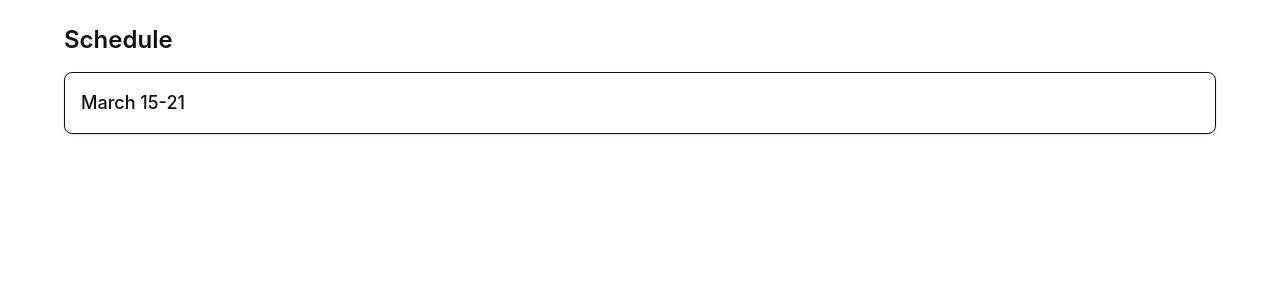
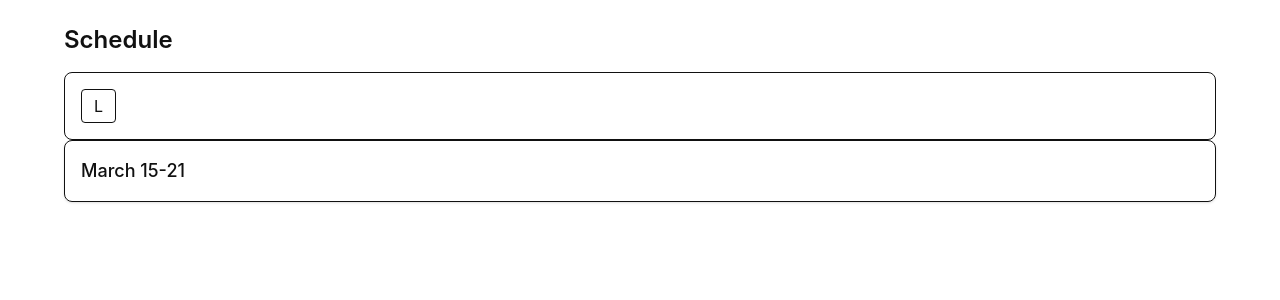
Before and after one commit to brentcrosby/eyebrow-hub, a Next.js app: page /admin/schedule in a window 1280 px wide. Shown: the top 300 px of the page. Built offline with nearby package versions, Linux system fonts and the light colour scheme.

Commit message:
Logic for going one week back

```diff
--- a/app/admin/(panel)/schedule/page.tsx
+++ b/app/admin/(panel)/schedule/page.tsx
@@ -1,8 +1,12 @@
-function getCurrentWeekRange() {
-  const today = new Date();
-  const dayOfWeek = today.getDay(); // 0 (Sunday) to 6 (Saturday)
-  const startOfWeek = new Date(today);
-  startOfWeek.setDate(today.getDate() - dayOfWeek);
+"use client";
+
+import { useState } from "react";
+
+function getCurrentWeekRange( date: Date) {
+
+  const dayOfWeek = date.getDay(); // 0 (Sunday) to 6 (Saturday)
+  const startOfWeek = new Date(date);
+  startOfWeek.setDate(date.getDate() - dayOfWeek);
   const endOfWeek = new Date(startOfWeek);
   endOfWeek.setDate(startOfWeek.getDate() + 6);
 
@@ -19,12 +23,32 @@ function getCurrentWeekRange() {
 }
 
 export default function AdminSchedulePage() {
-  const currentWeekRange = getCurrentWeekRange();
+
+  const [currentDate, setCurrentDate] = useState(new Date());
+
+  const currentWeekRange = getCurrentWeekRange(currentDate);
+
+  function handlePreviousWeek() {
+    const previousWeekDate = new Date(currentDate);
+    previousWeekDate.setDate(currentDate.getDate() - 7);
+    setCurrentDate(previousWeekDate);
+  }
 
   return (
     <main className="min-h-screen p-6">
       <section className="mx-auto max-w-6xl">
         <h1 className="mb-4 text-2xl font-semibold">Schedule</h1>
+
+        <div className="flex items-center gap-4 rounded-lg border p-4">
+          <button
+            type="button"
+            onClick={handlePreviousWeek}
+            className="rounded border px-3 py-1"
+            aria-label="Previous Week"
+          >
+            L
+          </button>
+        </div>
 
         <div className="rounded-lg border p-4 shadow-sm">
           <h2 className="text-lg font-medium">{currentWeekRange}</h2>
```
